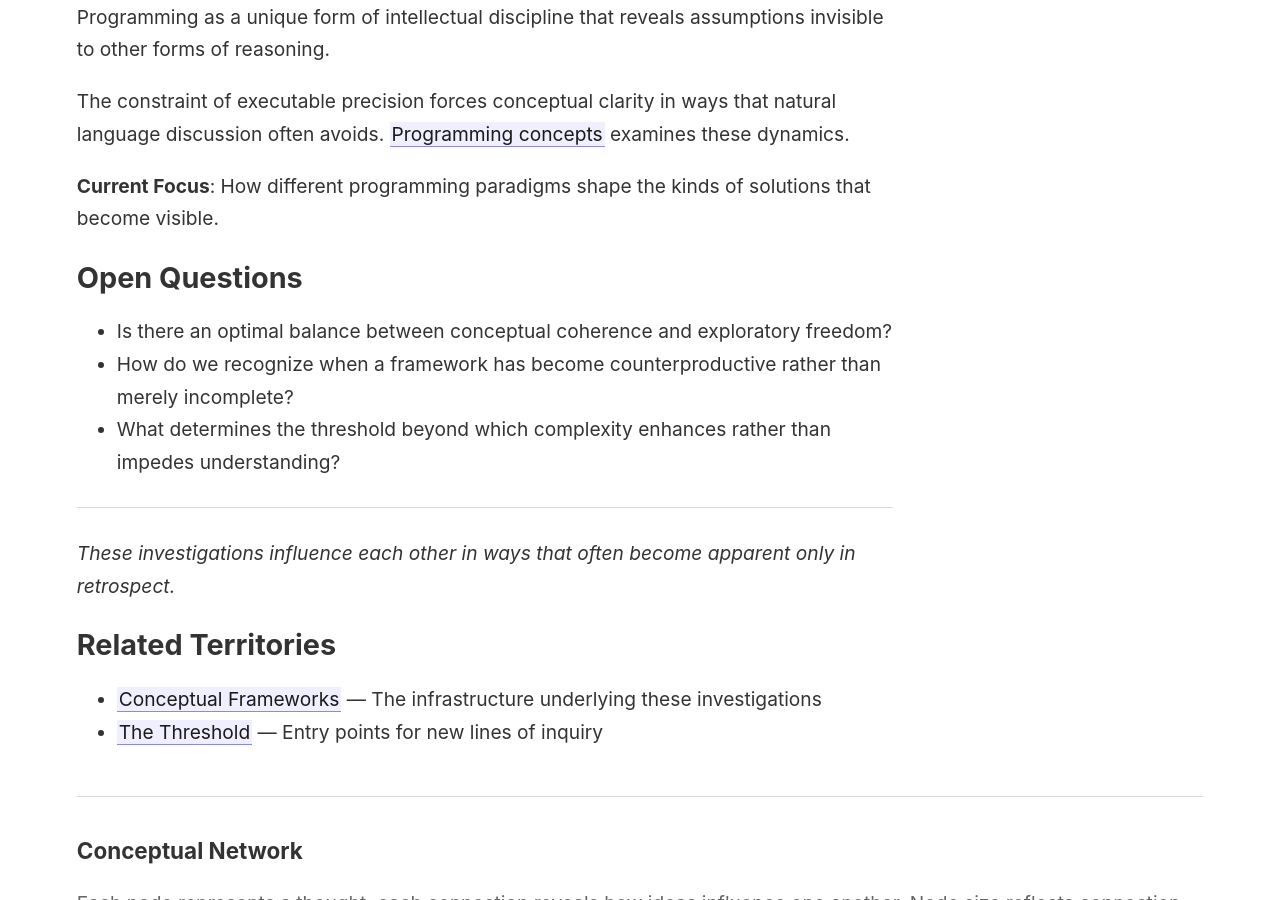
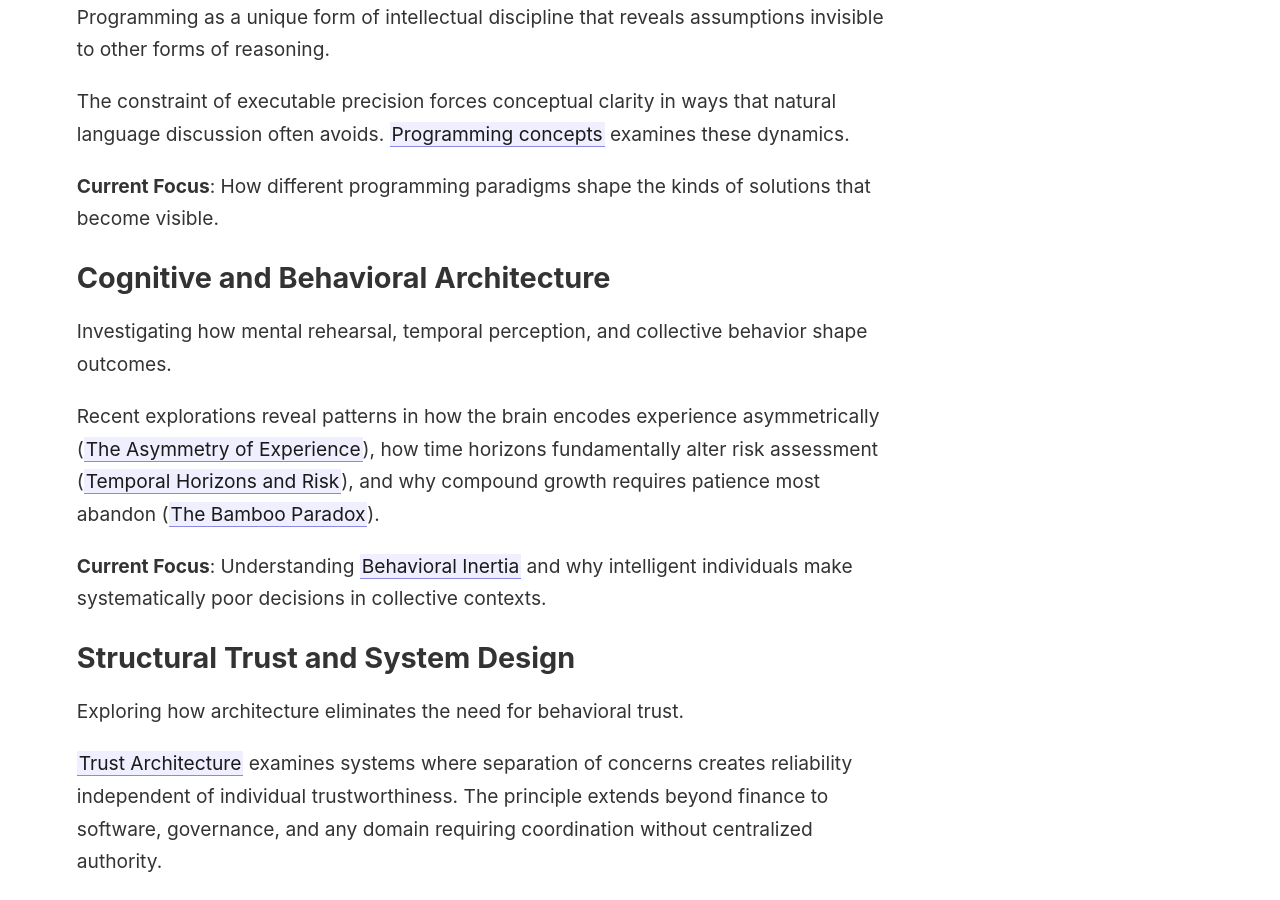
Before and after one commit to sanjanb/my-digital-garden, a Jekyll site: the page built from _notes/current-investigations.md, in a window 1280 px wide and 900 px high, scrolled down 1962 px. Built offline with Jekyll 4.4.1, drawn with Linux system fonts in a browser that asks for light colours; some of the changed text lies outside the part shown.

Commit message:
feat: Expand documentation on cognitive and behavioral architecture, structural trust, and collective behavior

```diff
--- a/_notes/current-investigations.md
+++ b/_notes/current-investigations.md
@@ -49,6 +49,22 @@ The constraint of executable precision forces conceptual clarity in ways that na
 
 **Current Focus**: How different programming paradigms shape the kinds of solutions that become visible.
 
+## Cognitive and Behavioral Architecture
+
+Investigating how mental rehearsal, temporal perception, and collective behavior shape outcomes.
+
+Recent explorations reveal patterns in how the brain encodes experience asymmetrically ([[The Asymmetry of Experience]]), how time horizons fundamentally alter risk assessment ([[Temporal Horizons and Risk]]), and why compound growth requires patience most abandon ([[The Bamboo Paradox]]).
+
+**Current Focus**: Understanding [[Behavioral Inertia]] and why intelligent individuals make systematically poor decisions in collective contexts.
+
+## Structural Trust and System Design
+
+Exploring how architecture eliminates the need for behavioral trust.
+
+[[Trust Architecture]] examines systems where separation of concerns creates reliability independent of individual trustworthiness. The principle extends beyond finance to software, governance, and any domain requiring coordination without centralized authority.
+
+**Current Focus**: Identifying minimal viable separation patterns that maximize reliability while preserving adaptability.
+
 ## Open Questions
 
 - Is there an optimal balance between conceptual coherence and exploratory freedom?
```
Also changed, not shown: _notes/index-personal-development.md (+3 -0 lines), _notes/index-systems-thinking.md (+3 -0 lines), _notes/welcome-to-my-garden.md (+8 -0 lines).
